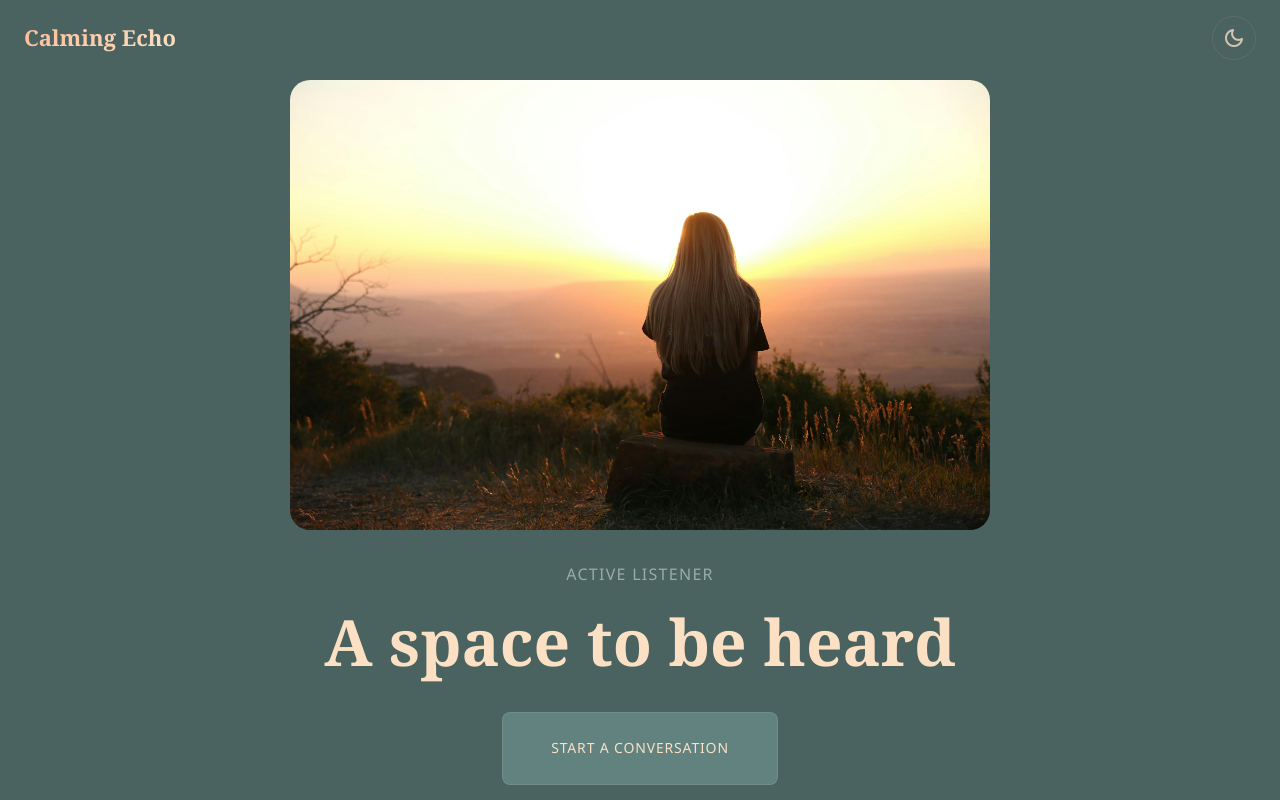
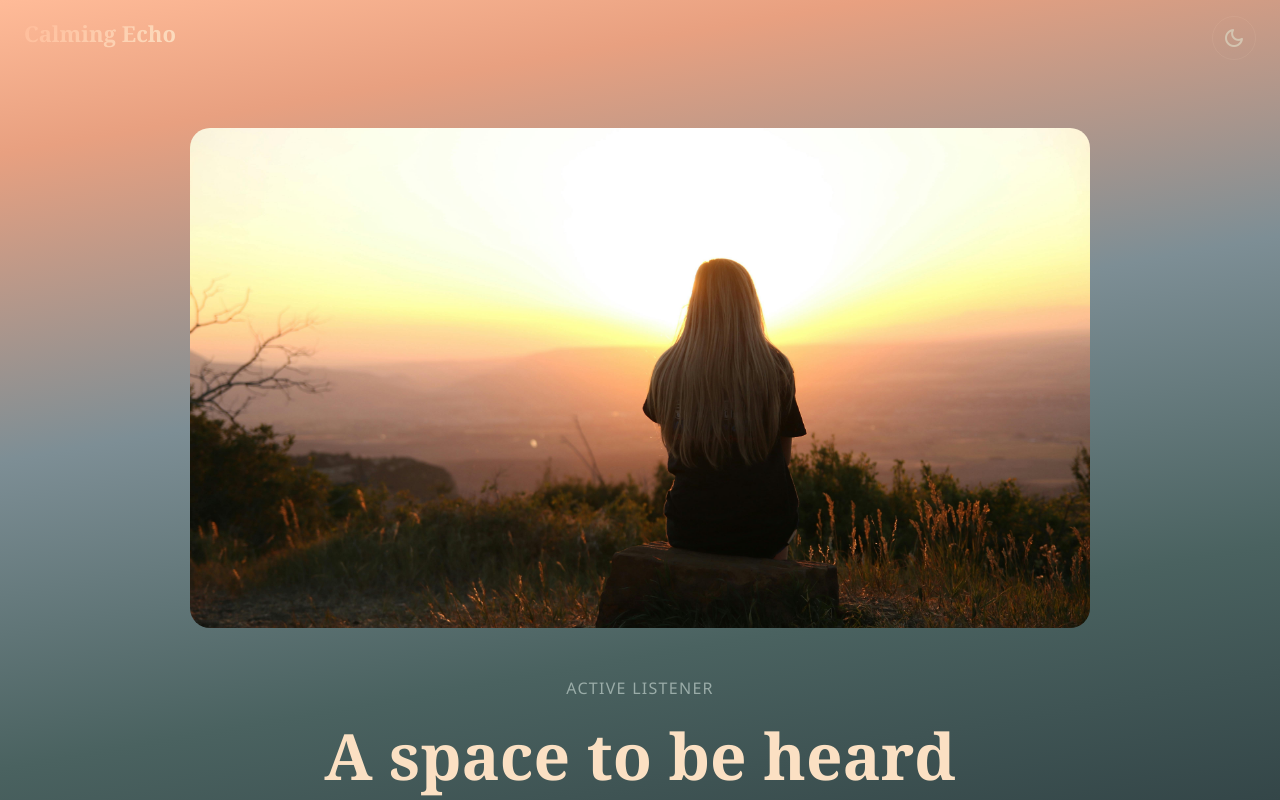
Before and after one commit to exdu1/calming-echo-app-main, a React (Vite) app in the folder client/: page / in a window 1280 px wide. Shown: the top 800 px of the page. Built offline with nearby package versions, Linux system fonts and the light colour scheme.

Commit message:
feature: apply dawn/dusk gradient to global app

```diff
--- a/client/src/index.css
+++ b/client/src/index.css
@@ -15,12 +15,21 @@
 
 body {
   background-color: var(--ce-color-bg-base);
+  background-image: var(--ce-gradient-page);
+  background-attachment: fixed;
+  min-height: 100vh;
   color: var(--ce-color-text-primary);
   font-family: var(--ce-font-family-body);
   font-size: var(--ce-font-size-base);
   line-height: var(--ce-line-height-base);
   -webkit-font-smoothing: antialiased;
   -moz-osx-font-smoothing: grayscale;
+  -webkit-text-size-adjust: 100%;      /* prevent iOS text inflation on rotate */
+}
+
+/* Minimum touch target size (WCAG 2.5.8) */
+button, a, input[type="submit"] {
+  min-height: 44px;
 }
 
 /* Smooth transitions on interactive elements by default */
--- a/client/src/routes/chatPage/ChatPage.jsx
+++ b/client/src/routes/chatPage/ChatPage.jsx
@@ -70,8 +70,8 @@ const ChatPage = () => {
             {!hasMessages ? (
                 <div className="welcome">
                     <div className="welcome-text">
-                        <h1>Calming Echo</h1>
-                        <p>What's on your mind?</p>
+                        <h1>What's good fam!</h1>
+                        <p>What're you saying?</p>
                     </div>
                     <form className="input-form input-form--welcome" onSubmit={handleSubmit}>
                         <div className="input-wrapper">
--- a/client/src/routes/chatPage/chatPage.css
+++ b/client/src/routes/chatPage/chatPage.css
@@ -11,7 +11,7 @@
   display: flex;
   flex-direction: column;
   height: 100vh;
-  background: var(--ce-gradient-glow), var(--ce-color-bg-base);
+  background: transparent;
   overflow: hidden;
 }
 
--- a/client/src/routes/homepage/homepage.css
+++ b/client/src/routes/homepage/homepage.css
@@ -8,7 +8,6 @@
 
 .homepage {
   min-height: 100vh;
-  background-color: var(--ce-color-bg-base);
 }
 
 /* ─── Keyframes ─── */
@@ -31,8 +30,9 @@
   display: flex;
   flex-direction: column;
   align-items: center;
-  padding: var(--ce-space-xl) var(--ce-space-md);
-  padding-top: var(--ce-space-3xl);
+  padding: var(--ce-space-md);
+  padding-top: 6rem;
+  gap: var(--ce-space-xl);
   animation: fadeUp var(--ce-transition-gentle) both;
 }
 
@@ -40,13 +40,11 @@
 
 .hero-image-container {
   width: 100%;
-  max-width: 700px;
-  margin-bottom: var(--ce-space-xl);
 }
 
 .hero-image {
   width: 100%;
-  height: 280px;
+  height: 250px;
   object-fit: cover;
   border-radius: var(--ce-radius-md);
   display: block;
@@ -56,7 +54,6 @@
 
 .hero-content {
   text-align: center;
-  max-width: 700px;
   width: 100%;
 }
 
@@ -160,11 +157,13 @@
 
 @media (min-width: 481px) {
   .hero {
-    padding: var(--ce-space-3xl) var(--ce-space-lg);
+    padding: var(--ce-space-lg);
+    padding-top: 7rem;
+    gap: var(--ce-space-2xl);
   }
 
   .hero-image {
-    height: 380px;
+    height: 350px;
     border-radius: var(--ce-radius-lg);
   }
 
@@ -201,8 +200,22 @@
 /* ─── Scale up: Desktop (769px+) ─── */
 
 @media (min-width: 769px) {
+  .hero {
+    padding: var(--ce-space-xl);
+    padding-top: 8rem;
+    gap: var(--ce-space-2xl);
+  }
+
+  .hero-image-container {
+    max-width: 900px;
+  }
+
   .hero-image {
-    height: 450px;
+    height: 500px;
+  }
+
+  .hero-content {
+    max-width: 900px;
   }
 
   .hero-content h1 {
--- a/client/src/tokens.css
+++ b/client/src/tokens.css
@@ -54,6 +54,14 @@
                                rgba(255, 187, 152, 0.08) 0%,
                                transparent 70%
                              );  /* subtle top glow */
+  --ce-gradient-page:        linear-gradient(
+                               170deg,
+                               #FFBB98 0%,
+                               #e8a080 15%,
+                               #7D8E95 45%,
+                               #4a6260 75%,
+                               #344648 100%
+                             );  /* full-page background gradient */
 
   /* --- Hero overlay & text (over background image) --- */
   --ce-color-hero-overlay-top:    rgba(74, 98, 96, 0.65);
@@ -204,6 +212,14 @@
                                rgba(255, 187, 152, 0.05) 0%,
                                transparent 70%
                              );  /* subtle top glow */
+  --ce-gradient-page:        linear-gradient(
+                               170deg,
+                               #c8956c 0%,
+                               #5a6e6c 20%,
+                               #344648 45%,
+                               #1c2526 75%,
+                               #141c1d 100%
+                             );  /* full-page background gradient — night */
 
   /* --- Shadows (deeper, warmer) --- */
   --ce-shadow-sm:            0 1px 3px rgba(0, 0, 0, 0.25);
```
